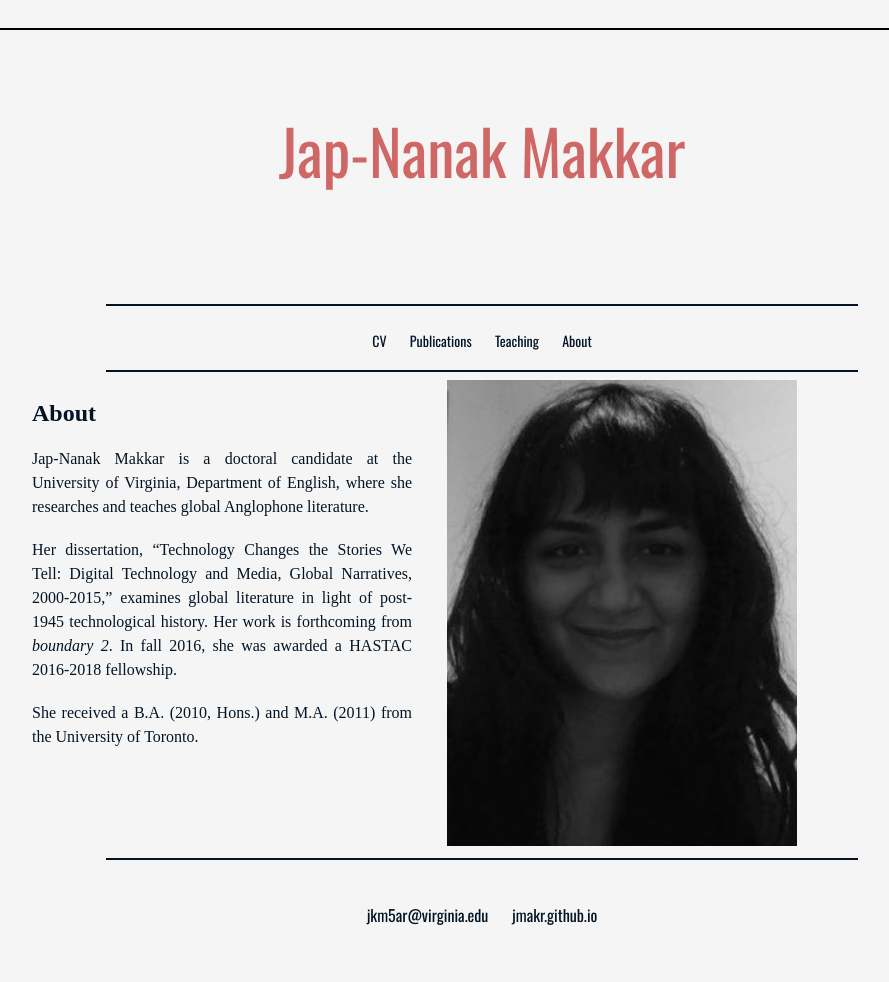
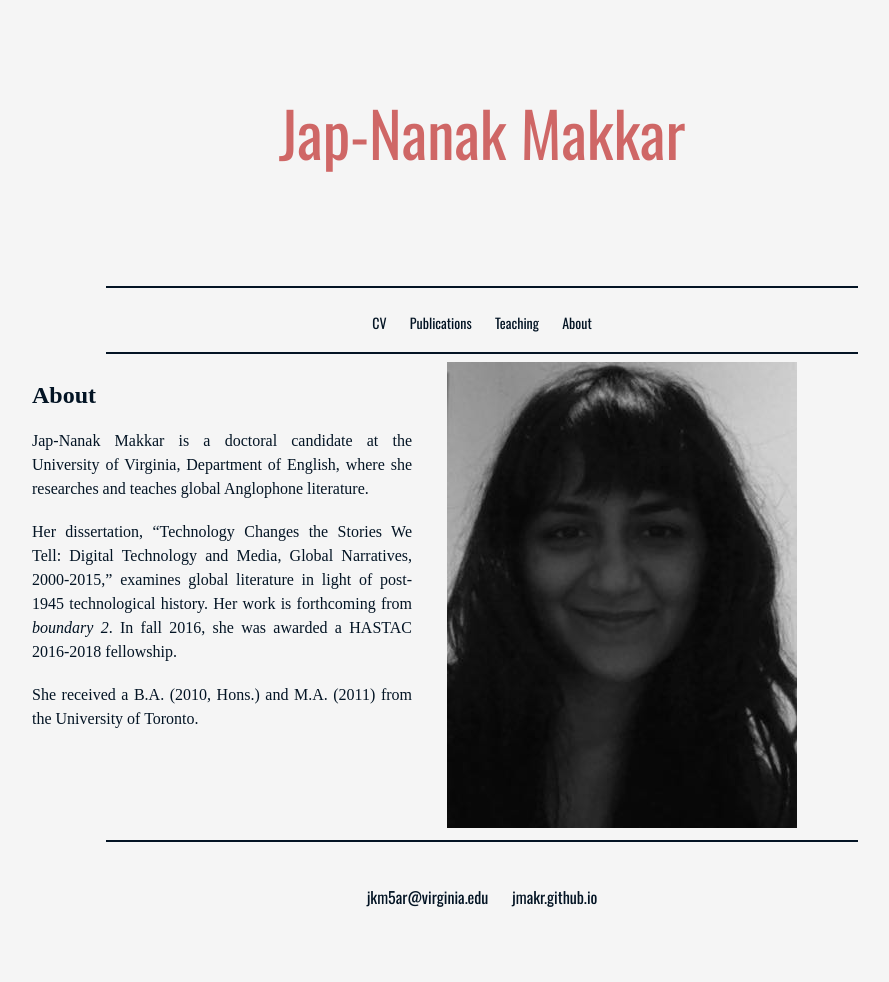
Before and after one commit to jmakr/jmakr.github.io, a Jekyll site: the page built from index.html, in a window 1280 px wide. Shown: the whole page, without its empty margins (158-1047 px from the left). Built offline with Jekyll 4.4.1, drawn with Linux system fonts in a browser that asks for light colours; some web fonts are replaced.

Commit message:
Update default.html

```diff
--- a/_layouts/default.html
+++ b/_layouts/default.html
@@ -4,9 +4,7 @@
 
 			{% include analytics.html %}
 			<title> Jap-Nanak Makkar, researcher of global literature and digital technology. </title>
-			<div class="hr">
-			<hr style="height:2px;border-width:0;color:black;background-color:black">
-			</div>
+
 
 
 			<link href="https://fonts.googleapis.com/css?family=Oswald:400,700" rel="stylesheet">
```
